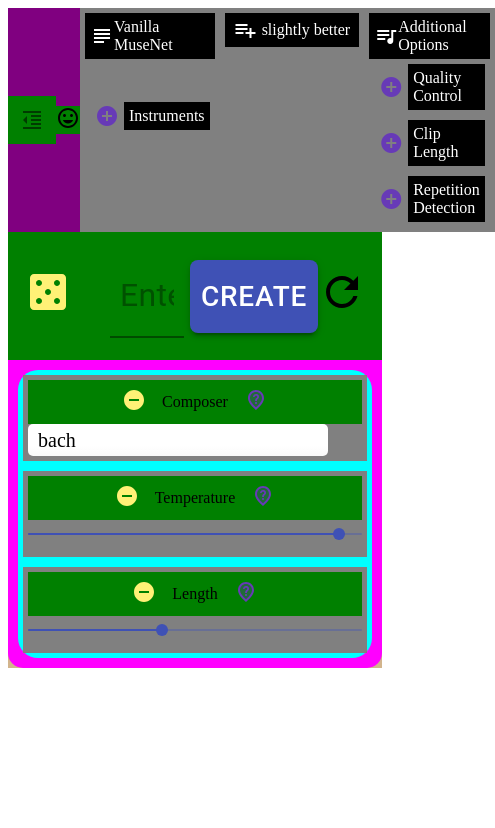
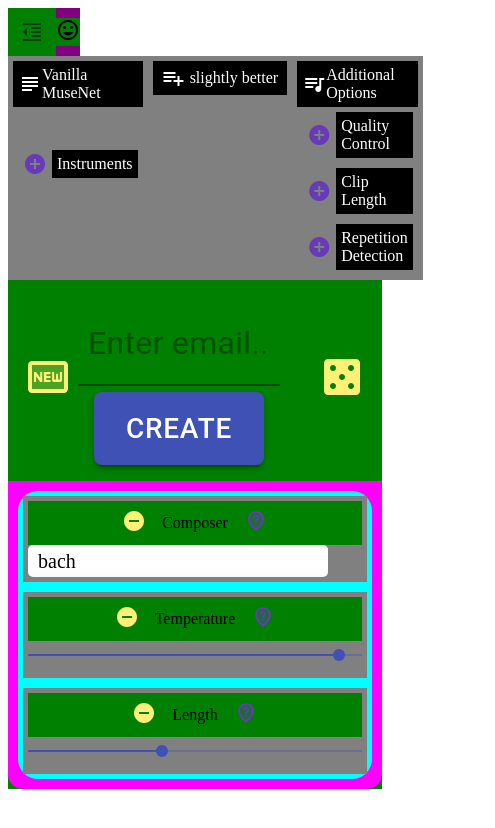
Before and after one commit to PhilBrockman/musicaldashboard-refactored, a React (Create React App) app: page / in a window 390 px wide. Both pictures are taken after a click on the icon 195 px from the left and 216 px from the top of the page. Shown: the top 828 px of the page, 495 px wide, since content can reach past the window. Built offline with nearby package versions, Linux system fonts and the light colour scheme.

Commit message:
stage 2 is a  go

```diff
--- a/src/App.css
+++ b/src/App.css
@@ -25,31 +25,26 @@
     background: green;
     order: 3;
     flex-grow: 1;
+    flex: 50%;
 }
 
 @media screen and (max-width: 700px) {
   .header {
       background: purple;
       order: 1;
-      display: flex;
+
       align-items: center;
       flex: 1 39px;
       flex-grow: 0;
   }
-  .sidebar.open{
-    flex-grow: 1;
-    justify:right;
-
-  }
-  .sidebar.closed {
-      background: salmon;
-      order: 2;
-      flex:  1 ;
-      flex-direction: row;
-      flex-grow:8;
+  .sidebar{
+    order: 2;
+    flex:  1 ;
+    flex-direction: row;
+    flex-grow:8;
+    background: salmon;
   }
   .content-area {
-      background: tan;
       order: 3 ;
       flex: 100%;
   }
--- a/src/Layouts/MainContent/MusicBox.js
+++ b/src/Layouts/MainContent/MusicBox.js
@@ -1,6 +1,6 @@
 import Input from '@material-ui/core/Input';
 import Button from '@material-ui/core/Button';
-import Refresh from '@material-ui/icons/Refresh';
+import FiberNewTwoToneIcon from '@material-ui/icons/FiberNewTwoTone';
 
 import TransitionHover from './IconHovered'
 
@@ -45,6 +45,12 @@
     } else{
       gen_and_send = (
         <div className="options-have-been-selected">
+          <span className="refresher">
+            <TransitionHover>
+              <FiberNewTwoToneIcon color="secondary" onClick={(event) => this.resetStateHandler()} />
+            </TransitionHover>
+          </span>
+          <span>
             <Input
               placeholder="Enter email..."
               />
@@ -52,11 +58,6 @@
               variant="contained"
               color="primary">
               create</Button>
-
-            <span className="refresher">
-              <TransitionHover>
-                <Refresh onClick={(event) => this.resetStateHandler()} />
-              </TransitionHover>
           </span>
         </div>
         );
@@ -70,12 +71,13 @@
     return (
       <div className="music-box">
         <div className="submit-form centered-header">
+          {gen_and_send}
+
           <Randomizer
             scale={scale}
             updateValue={this.updateValue}
             toggleMenuItems={this.dissmissMenuItem}
             randomizeState={this.randomizeState}/>
-          {gen_and_send}
         </div>
         <div className="playarea">
           {relevant}
--- a/src/Layouts/Sidebar/SideBar.css
+++ b/src/Layouts/Sidebar/SideBar.css
@@ -1,5 +1,4 @@
 .sidebar.open {
-    max-width: 220px;
 }
 .sidebar.closed {
   width: 50px;
@@ -14,6 +13,7 @@
   .sidebar {
     display: flex;
     flex-direction: row;
+    max-width: none;
   }
   .sidebar.closed{
     width:inherit;
```
Also changed, not shown: 1 other file (tests, documents, lock files or other folders). Lines whose indentation alone changed are shown as unchanged.
